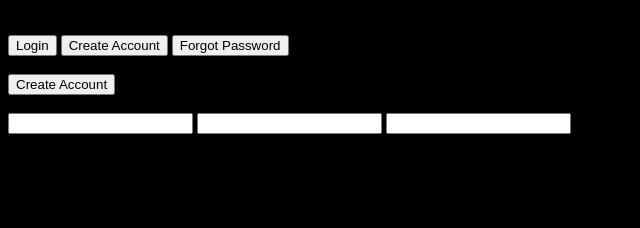
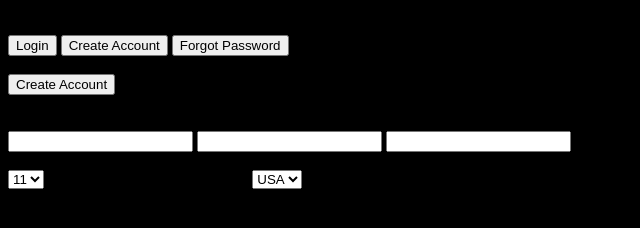
Before and after one commit to Dreadreincarnation/Legacy-chat.com, a plain HTML site: page index.html in a window 1280 px wide. Shown: the part 76-304 px from the top of the page, without its empty margins (0-640 px from the left). Drawn offline with Linux system fonts and the light colour scheme.

Commit message:
Update index.html
Signed-off-by: Dreadreincarnation <132242461+Dreadreincarnation@users.noreply.github.com>

```diff
--- a/index.html
+++ b/index.html
@@ -26,12 +26,22 @@
             <label id="passtxt">Password:</label>
             <label id="emailtxt">Email:</label>
         </div>
+//Input for creating an account
         <div id="createinput">
             <input name="username" id="usex" required/>
             <input type="password" id="pass" required/>
             <input type="email" id="mail" required/>
         </div>
+//Createaccount age and country selection
+        <div id="ageandcountry">
+            <select name="age" id="aze" required/>
+                <option value="11">11</option>
 
+            </select>
+            //Create account location select
+            <select name="location" id="loc" required>
+                <option value="America">USA</option>
+            </select>
     </div>
 
 
```
